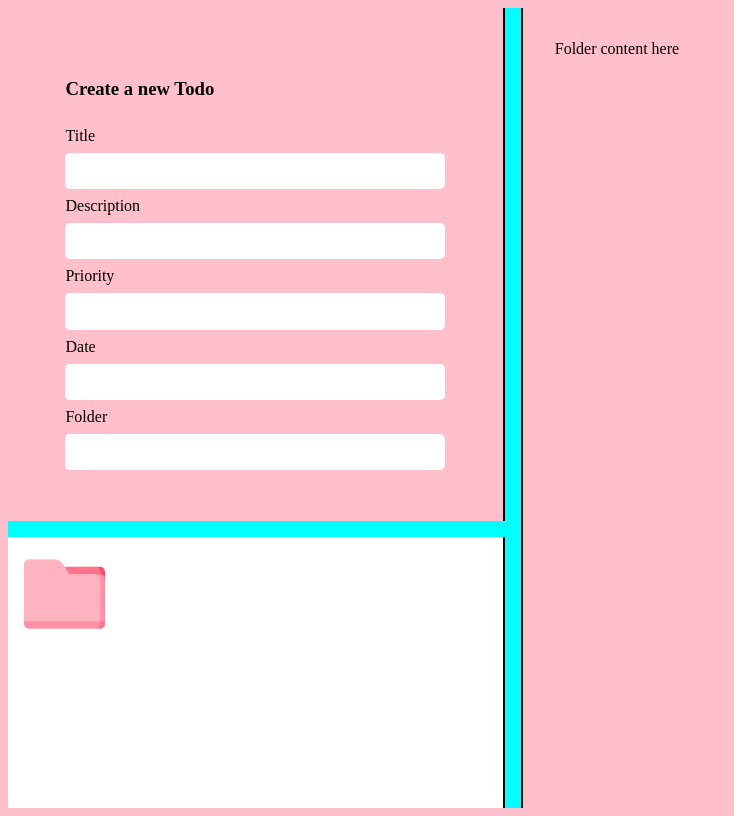
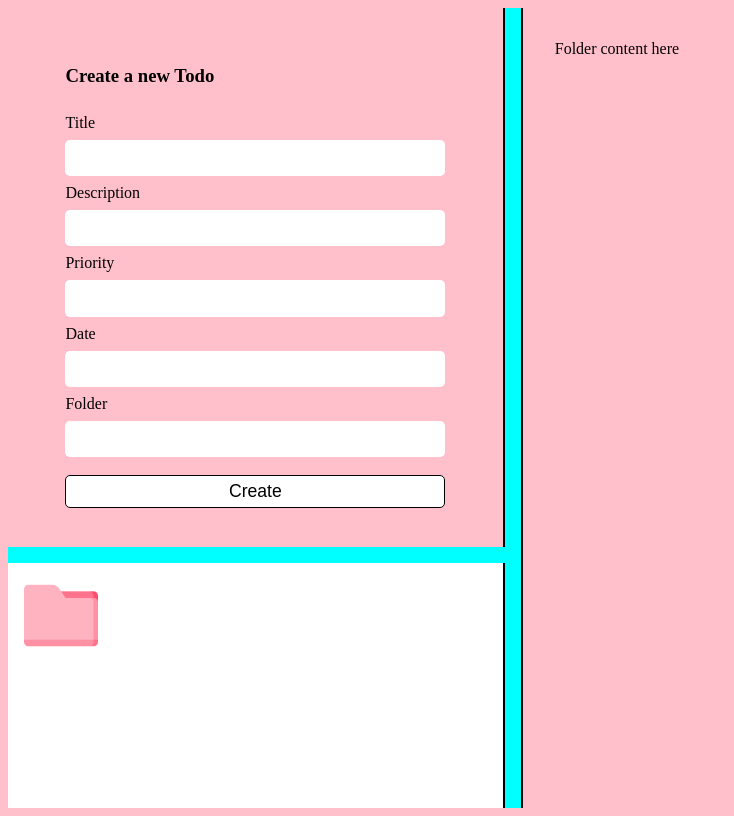
Before and after one commit to 2Tough/todo-list, a website built with webpack: page dist/index.html in a window 1280 px wide. Shown: the whole page, without its empty margins (0-734 px from the left). Built offline with nearby package versions, Linux system fonts and the light colour scheme.

```diff
--- a/src/newTodo.js
+++ b/src/newTodo.js
@@ -103,13 +103,19 @@
     inputTodoDateFolderLabel.classList.add('labels');
     const inputTodoDFolder = document.createElement('input');
 
+    const submitButton = document.createElement('button');
+    submitButton.textContent = 'Create';
+    submitButton.classList.add('submitButton');
+
+
     todoDiv.append(
                    createTodoText,
                    inputTodoTitleLabel, inputTodoTitle,
                    inputTodoDescriptionLabel, inputTodoDescription,
                    inputTodoPriorityLabel, inputTodoPriority,
                    inputTodoDateLabel, inputTodoDueDate,
-                   inputTodoDateFolderLabel, inputTodoDFolder );
+                   inputTodoDateFolderLabel, inputTodoDFolder,
+                   submitButton );
 
 
 }
--- a/src/style.css
+++ b/src/style.css
@@ -25,6 +25,8 @@
     padding: 2em;
 }
 
+/* Folders section */
+
 .folderContentDiv {
     background-color: white;
     grid-area: folder-panel;
@@ -49,6 +51,8 @@
 
 }
 
+/* Todo section */
+
 .todoDiv {
     display: flex;
     flex-direction: column;
@@ -56,6 +60,20 @@
     margin: auto;
     width: 80%;
     padding: 0.5em;
+}
+
+.submitButton {
+    margin-top: 1em;
+    cursor: pointer;
+    border: black 1px solid;
+    border-radius: 5px;
+    padding: 0.3em 0.7em;
+    background-color: white;
+    font-size: 1.1rem;
+}
+
+.submitButton:hover {
+    background-color: lightgray;
 }
 
 input {
```
Also changed, not shown: dist/main.js.
